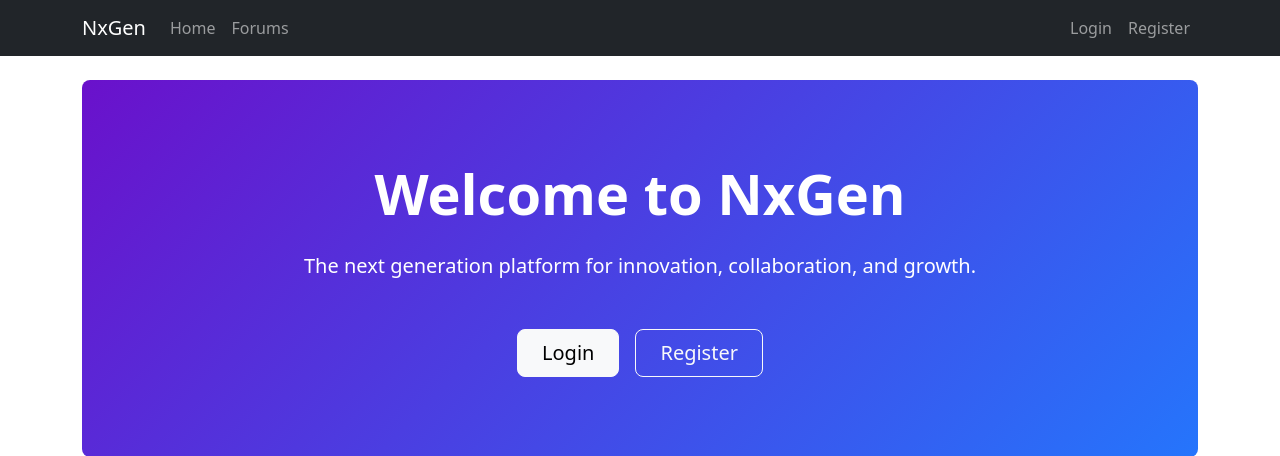
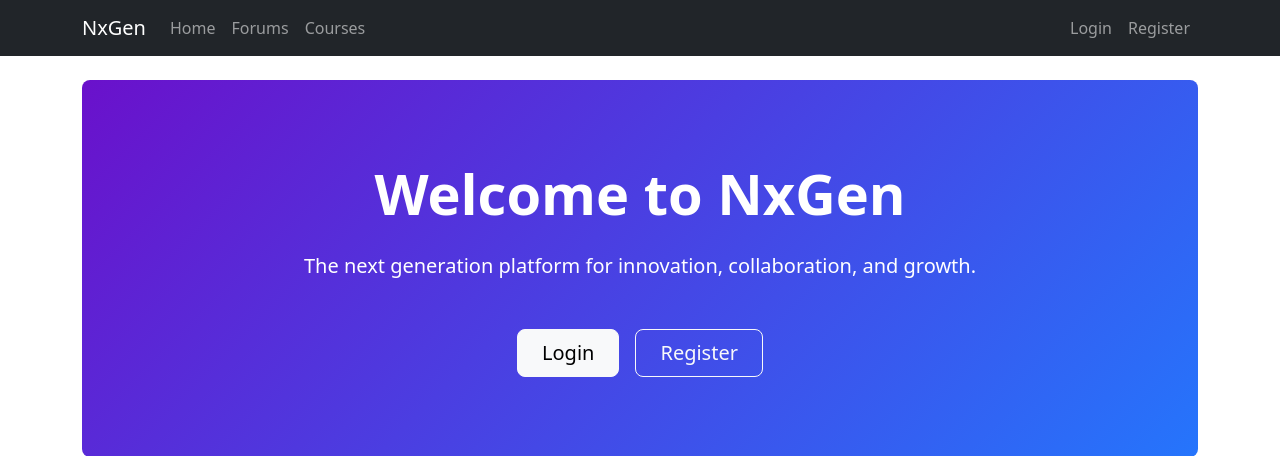
Before and after one commit to phantom-kali/nxgen-website, a Django app: page / in a window 1280 px wide. Shown: the top 456 px of the page. Run offline with Django 4.2, Linux system fonts and the light colour scheme.

Commit message:
add navlink for courses

```diff
--- a/templates/base.html
+++ b/templates/base.html
@@ -246,6 +246,10 @@
                 <i class="fas fa-comments fa-fw me-2"></i> Forums
             </a>
 
+            <a href="{% url 'courses:course_list' %}" class="sidebar-menu-item">
+                <i class="fas fa-graduation-cap fa-fw me-2"></i> Courses
+            </a>
+
             <!-- Other menu items here -->
             <a href="#" class="sidebar-menu-item">
                 <i class="fas fa-chart-line fa-fw me-2"></i> Analytics
@@ -264,6 +268,10 @@
 
                 <a href="{% url 'edit_profile' %}" class="sidebar-menu-item">
                     <i class="fas fa-edit fa-fw me-2"></i> Edit Profile
+                </a>
+
+                <a href="{% url 'courses:my_courses' %}" class="sidebar-menu-item">
+                    <i class="fas fa-book fa-fw me-2"></i> My Courses
                 </a>
 
                 <div class="sidebar-divider"></div>
@@ -304,6 +312,9 @@
                     <li class="nav-item">
                         <a class="nav-link" href="{% url 'forums:forum_home' %}">Forums</a>
                     </li>
+                    <li class="nav-item">
+                        <a class="nav-link" href="{% url 'courses:course_list' %}">Courses</a>
+                    </li>
                     <!-- Add more navigation items as needed -->
                 </ul>
                 <ul class="navbar-nav">
@@ -320,6 +331,7 @@
                             <ul class="dropdown-menu dropdown-menu-end">
                                 <li><a class="dropdown-item" href="{% url 'profile' %}">View Profile</a></li>
                                 <li><a class="dropdown-item" href="{% url 'edit_profile' %}">Edit Profile</a></li>
+                                <li><a class="dropdown-item" href="{% url 'courses:my_courses' %}">My Courses</a></li>
                                 <li><hr class="dropdown-divider"></li>
                                 <li>
                                     <form action="{% url 'logout' %}" method="post" class="dropdown-item p-0">
```
